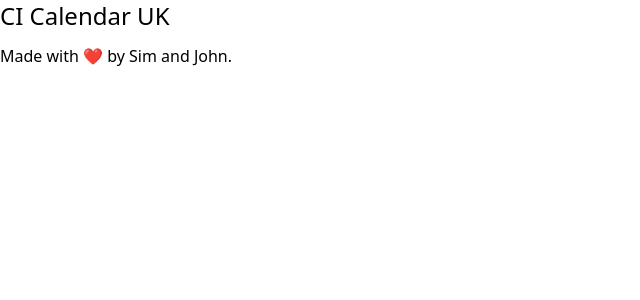
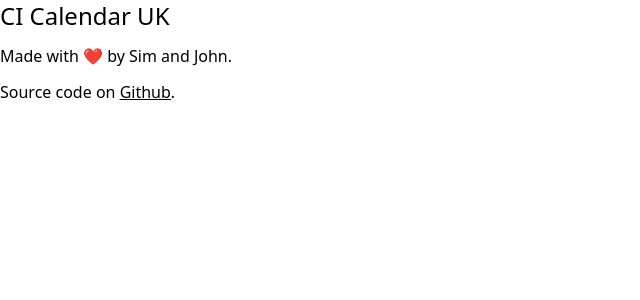
Before and after one commit to simrun/cicalendaruk, a Next.js app: page /about in a window 1280 px wide. Shown: the top 300 px of the page, without its empty margins (0-640 px from the left). Built offline with nearby package versions, Linux system fonts and the light colour scheme.

Commit message:
Link to Github from About page. Use emoji version of heart.

```diff
--- a/src/app/about/page.tsx
+++ b/src/app/about/page.tsx
@@ -1,4 +1,5 @@
 import type { Metadata } from "next";
+import Link from "next/link";
 
 import NavBar from "@/components/NavBar";
 
@@ -12,7 +13,18 @@ export default function Page() {
     <>
       <NavBar />
 
-      <p className="mt-3">Made with ❤ by Sim and John.</p>
+      <p className="mt-3">Made with ❤️ by Sim and John.</p>
+
+      <p className="mt-3">
+        Source code on{" "}
+        <Link
+          className="underline"
+          href="https://github.com/simrun/cicalendaruk"
+        >
+          Github
+        </Link>
+        .
+      </p>
     </>
   );
 }
```
